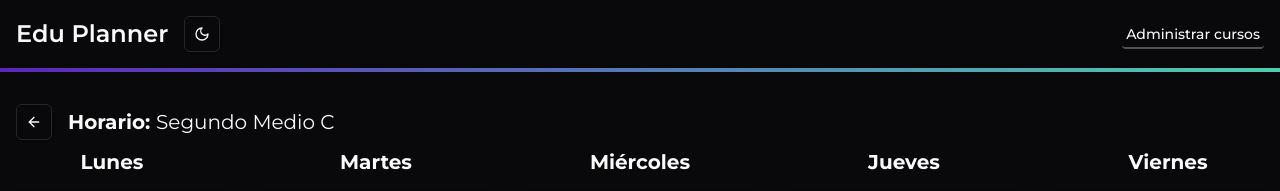
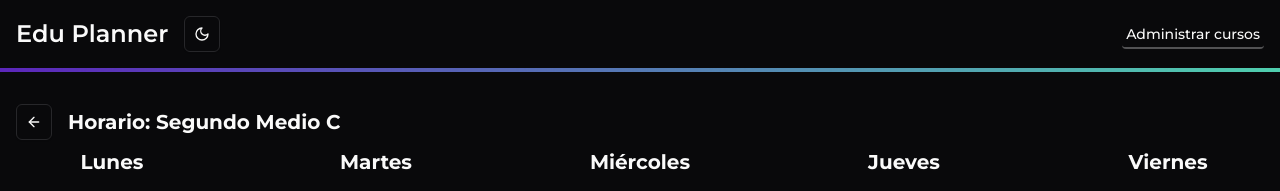
Before and after one commit to No-Country-simulation/s20-11-webapp, a React (Vite) app in the folder Frontend/eduPlanner/: page /courses/1/schedule in a window 1280 px wide. Shown: the top 191 px of the page. Built offline with nearby package versions, Linux system fonts and the light colour scheme; a web font is replaced by a local one.

Commit message:
Refactor code into TitleBar component and integrate it into CourseDetails and CourseSchedule

```diff
--- /dev/null
+++ b/Frontend/eduPlanner/src/Components/title-bar.jsx
@@ -0,0 +1,18 @@
+import { Button } from "@/Components/ui/button";
+import { ArrowLeft } from "lucide-react";
+import { Link } from "react-router-dom";
+
+export function TitleBar({ title }) {
+  return (
+    <div className="flex items-center gap-4  ">
+    <Link to=".." relative="path" viewTransition prefetch="intent">
+      <Button variant="outline" size="icon">
+        <ArrowLeft />
+      </Button>
+    </Link>
+    <div className="text-xl font-bold">
+        {title}
+      </div>
+    </div>
+  );
+}
--- a/Frontend/eduPlanner/src/features/courses/routes/course-details.jsx
+++ b/Frontend/eduPlanner/src/features/courses/routes/course-details.jsx
@@ -1,4 +1,5 @@
 import { Spacer } from "@/Components/layout/spacer";
+import { TitleBar } from "@/Components/title-bar.jsx";
 import { Button } from "@/Components/ui/button";
 import {
   Card,
@@ -8,7 +9,6 @@ import {
   CardTitle,
 } from "@/Components/ui/card";
 import {
-  ArrowLeft,
   Book,
   BookMarked,
   Calendar,
@@ -57,14 +57,8 @@ export default function CourseDetails() {
   const { courseDetails } = useLoaderData();
   return (
     <div>
-      <div className="flex items-center gap-4  ">
-        <Link to="/courses" viewTransition prefetch="intent">
-          <Button variant="outline" size="icon">
-            <ArrowLeft />
-          </Button>
-        </Link>
-        <div className="text-xl font-bold">{courseDetails.name}</div>
-      </div>
+      <TitleBar title={courseDetails.name} />
+
       <Spacer size="3xs" />
       <div className="grid grid-cols-1 lg:grid-cols-4 gap-8">
         <CourseDetailsCard courseDetails={courseDetails} />
--- a/Frontend/eduPlanner/src/features/courses/routes/course-schedule.jsx
+++ b/Frontend/eduPlanner/src/features/courses/routes/course-schedule.jsx
@@ -1,12 +1,11 @@
-import { Button } from "@/Components/ui/button";
 import {
   Carousel,
   CarouselContent,
   CarouselItem,
 } from "@/Components/ui/carousel";
 import { useIsMobile } from "@/hooks/use-mobile.jsx";
-import { ArrowLeft } from "lucide-react";
-import { Link, useLoaderData } from "react-router-dom";
+import { useLoaderData } from "react-router-dom";
+import { TitleBar } from "../../../Components/title-bar.jsx";
 import { courseService } from "../services/course.service.js";
 import { WEEKDAY_TRANSLATIONS } from "../utils/weekdays.js";
 export async function courseScheduleLoader({ params }) {
@@ -22,16 +21,8 @@ export default function CourseSchedule() {
 
   return (
     <>
-      <div className="flex items-center gap-4  ">
-        <Link to=".." relative="path" viewTransition prefetch="intent">
-          <Button variant="outline" size="icon">
-            <ArrowLeft />
-          </Button>
-        </Link>
-        <div className="text-xl font-bold">
-          Horario: <span className="font-normal">{courseDetails.name}</span>
-        </div>
-      </div>
+      <TitleBar title={`Horario: ${courseDetails.name}`} />
+
       <div>
         <Schedule courseSchedule={courseSchedule} />
       </div>
```
